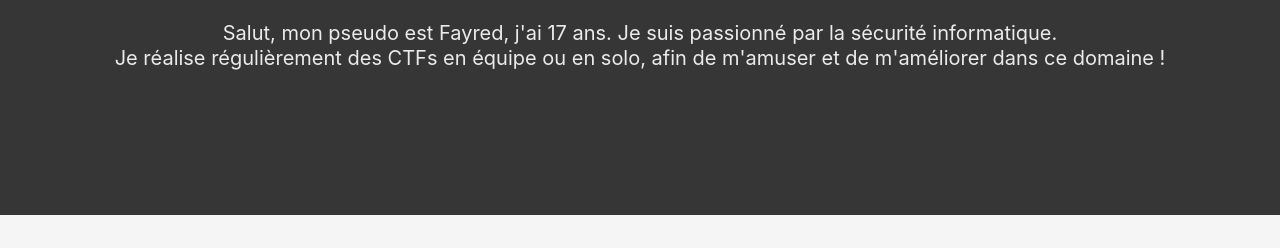
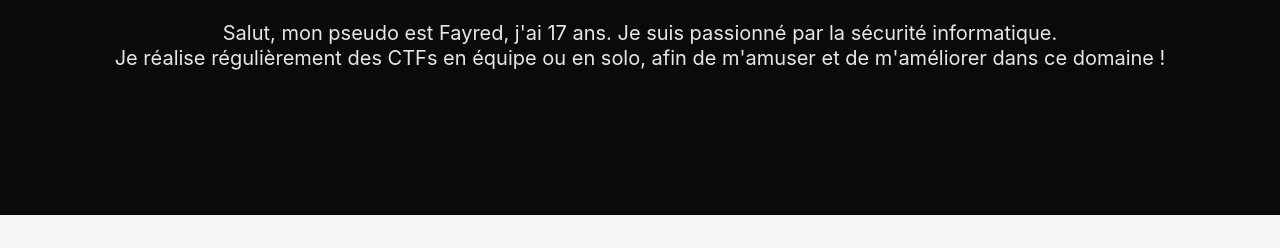
Before and after one commit to Fayred/Fayred.github.io, a plain HTML site: page index.html in a window 1280 px wide. Shown: the part 226-474 px from the top of the page. Drawn offline with nearby package versions, Linux system fonts and the light colour scheme.

```diff
--- a/index.html
+++ b/index.html
@@ -8,7 +8,7 @@
     </head>
     <body>
         <!-- Presentation -->
-        <div class="hero is-medium is-dark">
+        <div class="hero is-medium is-black">
             <div class="hero-body has-text-centered">
                 <p class="title is-2">Fayred</p>
                 <p class="subtitle is-4"><i class="fas fa-user-circle"></i> Présentation</p>
```
